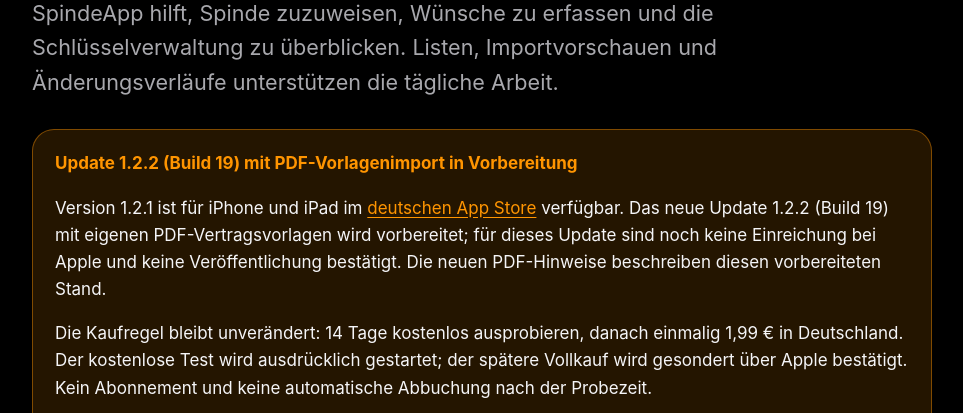
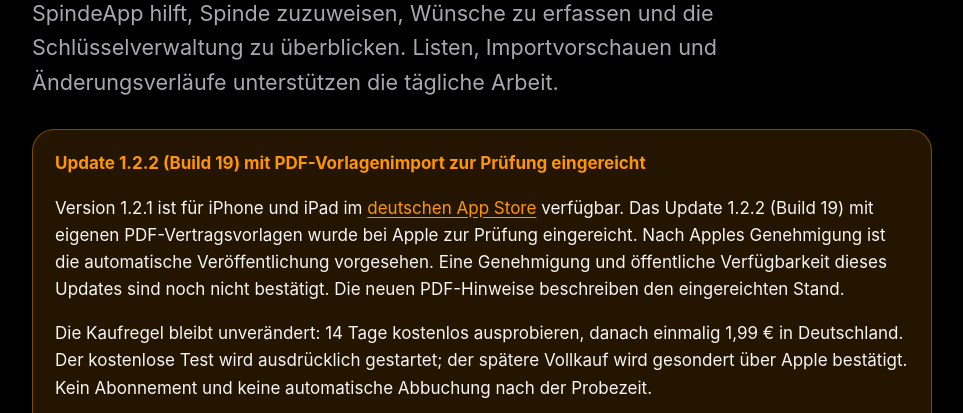
Before and after one commit to sebastianhopfauf/kassnap, a plain HTML site: page spindeapp/index.html in a window 1280 px wide. Shown: the part 387-800 px from the top of the page, without its empty margins (158-1121 px from the left). Drawn offline with Linux system fonts and the light colour scheme.

Commit message:
Record SpindeApp 1.2.2 Build 19 submission for Apple review

```diff
--- a/spindeapp/index.html
+++ b/spindeapp/index.html
@@ -3,7 +3,7 @@
 <head>
   <meta charset="utf-8">
   <meta name="viewport" content="width=device-width, initial-scale=1">
-  <meta name="description" content="SpindeApp für iPhone und iPad: Spinde, Wünsche und Schlüssel verwalten. Version 1.2.1 im App Store; Update 1.2.2 mit eigenen PDF-Vertragsvorlagen in Vorbereitung.">
+  <meta name="description" content="SpindeApp für iPhone und iPad: Spinde, Wünsche und Schlüssel verwalten. Version 1.2.1 im App Store; Update 1.2.2 mit eigenen PDF-Vertragsvorlagen zur Prüfung eingereicht.">
   <meta name="referrer" content="no-referrer">
   <meta http-equiv="Content-Security-Policy" content="default-src 'none'; style-src 'self'; base-uri 'none'; form-action 'none'; object-src 'none'; frame-src 'none'">
   <title>SpindeApp – Spinde und Schlüssel im Blick</title>
@@ -26,8 +26,8 @@
       <h1 id="titel">Spinde und Schlüssel im Blick.</h1>
       <p class="lead">SpindeApp hilft, Spinde zuzuweisen, Wünsche zu erfassen und die Schlüsselverwaltung zu überblicken. Listen, Importvorschauen und Änderungsverläufe unterstützen die tägliche Arbeit.</p>
       <div class="notice">
-        <strong>Update 1.2.2 (Build 19) mit PDF-Vorlagenimport in Vorbereitung</strong>
-        <p>Version 1.2.1 ist für iPhone und iPad im <a href="https://apps.apple.com/de/app/spindeapp/id6815979279">deutschen App Store</a> verfügbar. Das neue Update 1.2.2 (Build 19) mit eigenen PDF-Vertragsvorlagen wird vorbereitet; für dieses Update sind noch keine Einreichung bei Apple und keine Veröffentlichung bestätigt. Die neuen PDF-Hinweise beschreiben diesen vorbereiteten Stand.</p>
+        <strong>Update 1.2.2 (Build 19) mit PDF-Vorlagenimport zur Prüfung eingereicht</strong>
+        <p>Version 1.2.1 ist für iPhone und iPad im <a href="https://apps.apple.com/de/app/spindeapp/id6815979279">deutschen App Store</a> verfügbar. Das Update 1.2.2 (Build 19) mit eigenen PDF-Vertragsvorlagen wurde bei Apple zur Prüfung eingereicht. Nach Apples Genehmigung ist die automatische Veröffentlichung vorgesehen. Eine Genehmigung und öffentliche Verfügbarkeit dieses Updates sind noch nicht bestätigt. Die neuen PDF-Hinweise beschreiben den eingereichten Stand.</p>
         <p>Die Kaufregel bleibt unverändert: 14 Tage kostenlos ausprobieren, danach einmalig 1,99&nbsp;€ in Deutschland. Der kostenlose Test wird ausdrücklich gestartet; der spätere Vollkauf wird gesondert über Apple bestätigt. Kein Abonnement und keine automatische Abbuchung nach der Probezeit.</p>
         <p class="fine-print">Nach Ablauf der Probezeit bleiben Lesen, Verlauf, Exporte, Sicherungen und lokales Leeren zugänglich; Änderungen am Fachbestand, Importe von Spindlisten, Zuweisungen, das Einspielen von Sicherungen und Cloudänderungen benötigen einen aktiven Test oder den Vollkauf. Vorlageneinstellungen und Vertragsausgabe bleiben zugänglich.</p>
       </div>
```
Also changed, not shown: spindeapp/datenschutz.html (+3 -3 lines), spindeapp/support.html (+2 -2 lines).
